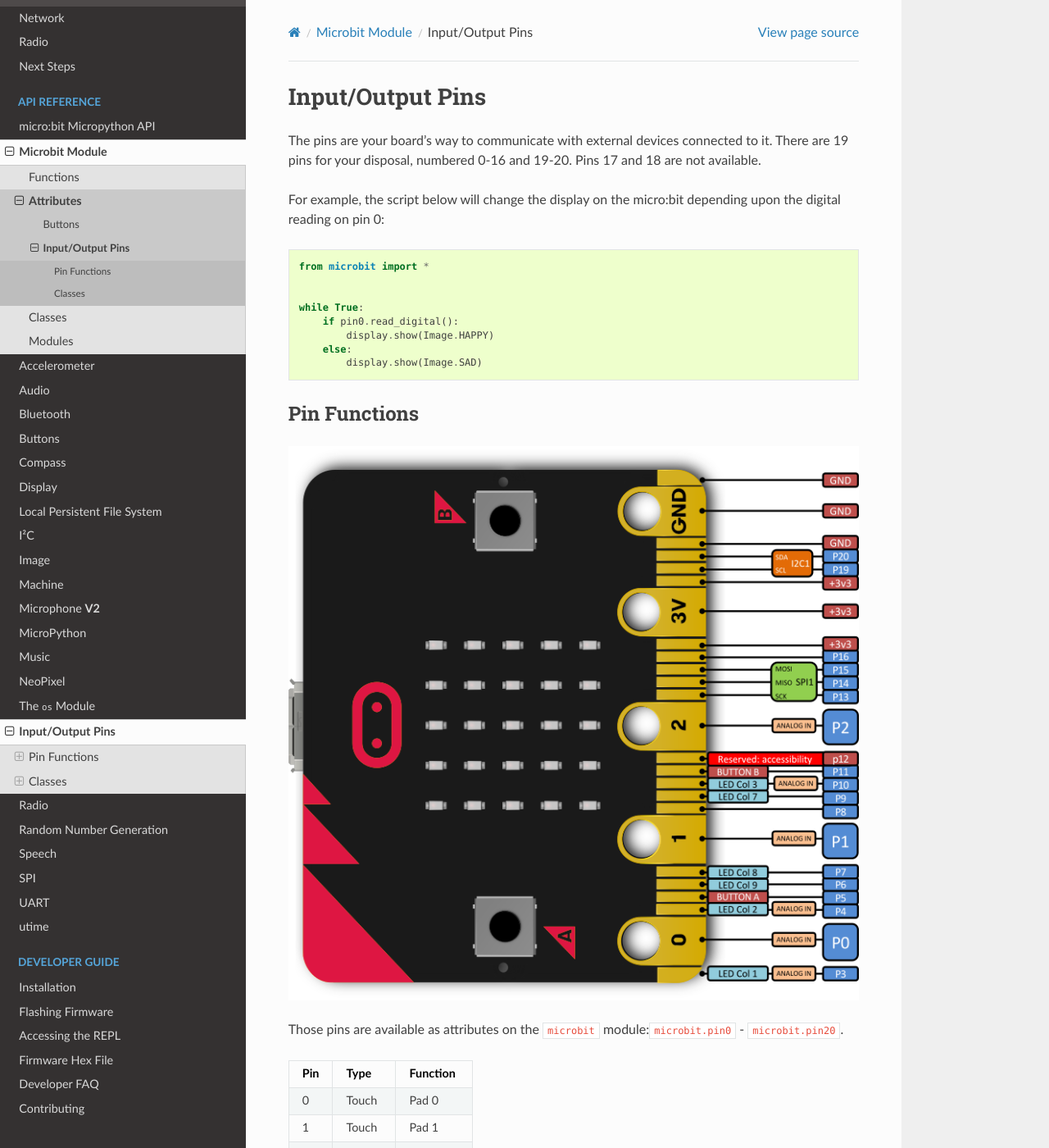
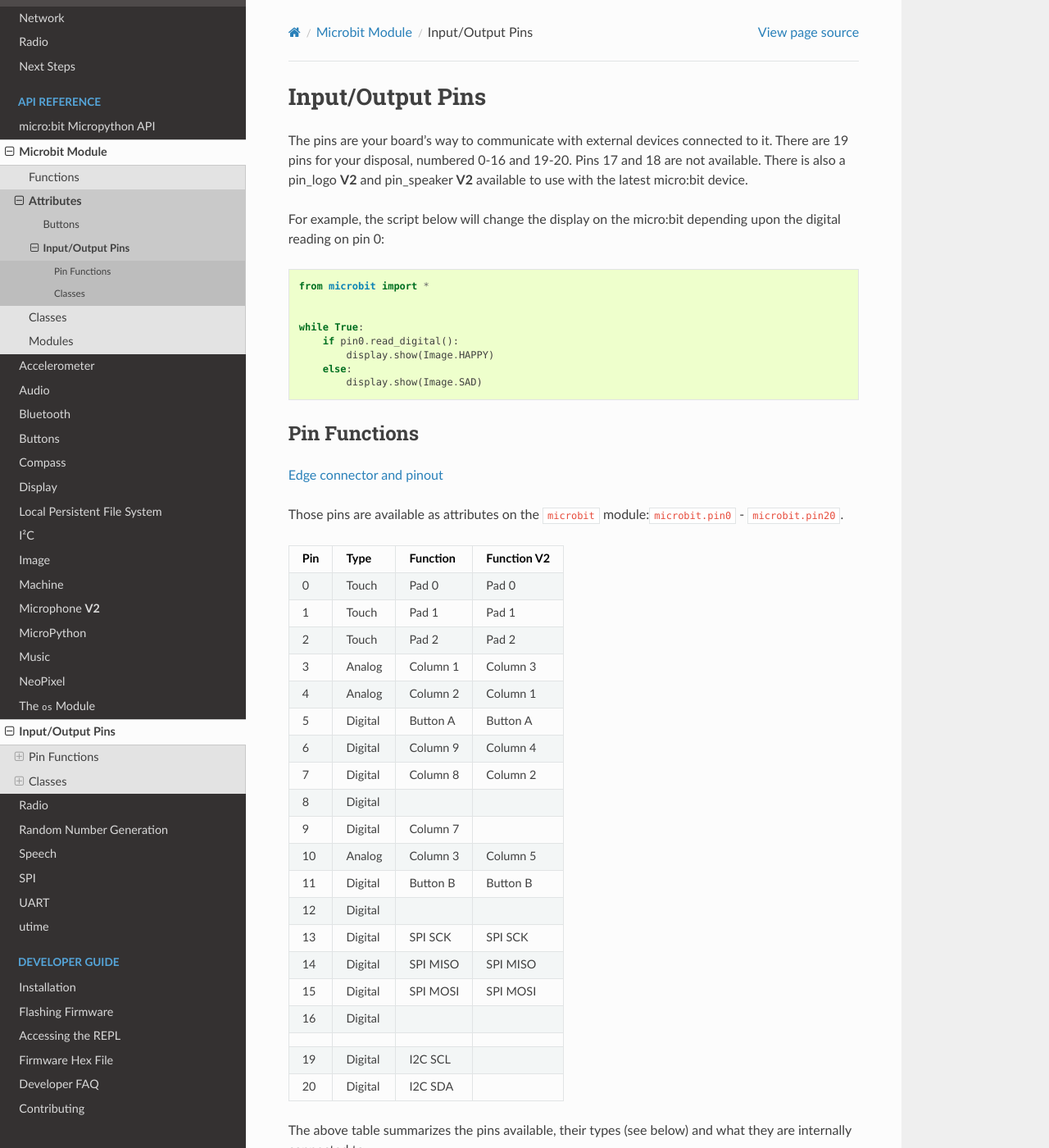
Before and after one commit to bbcmicrobit/micropython, a Sphinx documentation site: the page built from docs/pin.rst, in a window 1280 px wide and 1400 px high. Shown: the whole window at 82% size. Built offline with Sphinx 7.4.7 and the Read the Docs theme 2.0.0, drawn with Linux system fonts in a browser that asks for light colours; some of the changed text lies outside the part shown.

```diff
--- a/docs/index.rst
+++ b/docs/index.rst
@@ -8,7 +8,7 @@ BBC micro:bit MicroPython documentation
 
 Welcome!
 
-The `BBC micro:bit<https://microbit.org>`_ is a small computing device for children. One of the
+The `BBC micro:bit <https://microbit.org>`_ is a small computing device for children. One of the
 languages it understands is the popular Python programming language. The
 version of Python that runs on the BBC micro:bit is called MicroPython.
 
--- a/docs/pin.rst
+++ b/docs/pin.rst
@@ -5,7 +5,8 @@ Input/Output Pins
 
 The pins are your board's way to communicate with external devices connected to
 it. There are 19 pins for your disposal, numbered 0-16 and 19-20. Pins 17 and
-18 are not available.
+18 are not available. There is also a pin_logo **V2** and pin_speaker **V2**
+available to use with the latest micro:bit device.
 
 For example, the script below will change the display on the micro:bit
 depending upon the digital reading on pin 0::
@@ -23,56 +24,63 @@ depending upon the digital reading on pin 0::
 Pin Functions
 =============
 
-.. image:: pinout.png
+`Edge connector and pinout <https://tech.microbit.org/hardware/edgeconnector/#edge-connector-pins)>`_
 
 Those pins are available as attributes on the ``microbit``
 module:``microbit.pin0`` - ``microbit.pin20``.
 
-+-----+---------+----------+
-| Pin | Type    | Function |
-+=====+=========+==========+
-|  0  | Touch   | Pad 0    |
-+-----+---------+----------+
-|  1  | Touch   | Pad 1    |
-+-----+---------+----------+
-|  2  | Touch   | Pad 2    |
-+-----+---------+----------+
-|  3  | Analog  | Column 1 |
-+-----+---------+----------+
-|  4  | Analog  | Column 2 |
-+-----+---------+----------+
-|  5  | Digital | Button A |
-+-----+---------+----------+
-|  6  | Digital | Column 9 |
-+-----+---------+----------+
-|  7  | Digital | Column 8 |
-+-----+---------+----------+
-|  8  | Digital |          |
-+-----+---------+----------+
-|  9  | Digital | Column 7 |
-+-----+---------+----------+
-|  10 | Analog  | Column 3 |
-+-----+---------+----------+
-|  11 | Digital | Button B |
-+-----+---------+----------+
-|  12 | Digital |          |
-+-----+---------+----------+
-|  13 | Digital | SPI SCK  |
-+-----+---------+----------+
-|  14 | Digital | SPI MISO |
-+-----+---------+----------+
-|  15 | Digital | SPI MOSI |
-+-----+---------+----------+
-|  16 | Digital |          |
-+-----+---------+----------+
-+-----+---------+----------+
-|  19 | Digital | I2C SCL  |
-+-----+---------+----------+
-|  20 | Digital | I2C SDA  |
-+-----+---------+----------+
++-----+---------+----------+-----------------+
+| Pin | Type    | Function | Function **V2** |
++=====+=========+==========+=================+
+|  0  | Touch   | Pad 0    | Pad 0           |
++-----+---------+----------+-----------------+
+|  1  | Touch   | Pad 1    | Pad 1           |
++-----+---------+----------+-----------------+
+|  2  | Touch   | Pad 2    | Pad 2           |
++-----+---------+----------+-----------------+
+|  3  | Analog  | Column 1 | Column 3        |
++-----+---------+----------+-----------------+
+|  4  | Analog  | Column 2 | Column 1        |
++-----+---------+----------+-----------------+
+|  5  | Digital | Button A | Button A        |
++-----+---------+----------+-----------------+
+|  6  | Digital | Column 9 | Column 4        |
++-----+---------+----------+-----------------+
+|  7  | Digital | Column 8 | Column 2        |
++-----+---------+----------+-----------------+
+|  8  | Digital |          |                 |
++-----+---------+----------+-----------------+
+|  9  | Digital | Column 7 |                 |
++-----+---------+----------+-----------------+
+|  10 | Analog  | Column 3 | Column 5        |
++-----+---------+----------+-----------------+
+|  11 | Digital | Button B | Button B        |
++-----+---------+----------+-----------------+
+|  12 | Digital |          |                 |
++-----+---------+----------+-----------------+
+|  13 | Digital | SPI SCK  | SPI SCK         |
++-----+---------+----------+-----------------+
+|  14 | Digital | SPI MISO | SPI MISO        |
++-----+---------+----------+-----------------+
+|  15 | Digital | SPI MOSI | SPI MOSI        |
++-----+---------+----------+-----------------+
+|  16 | Digital |          |                 |
++-----+---------+----------+-----------------+
++-----+---------+----------+-----------------+
+|  19 | Digital | I2C SCL  |                 |
++-----+---------+----------+-----------------+
+|  20 | Digital | I2C SDA  |                 |
++-----+---------+----------+-----------------+
 
 The above table summarizes the pins available, their types (see below) and what
 they are internally connected to.
+
+The latest micro:bit device **V2** has two additional pins that you can access
+in MicroPython, but that are not available via the edge connector:
+
+- ``pin_logo`` - A touch sensitive logo pin on the front of the micro:bit. which by
+default is set to capacative touch mode.
+- ``pin_speaker`` - A pin to control the sound output of the micro:bit speaker.
 
 
 Pulse-Width Modulation
@@ -199,10 +207,21 @@ its own to that.
         Return ``True`` if the pin is being touched with a finger, otherwise
         return ``False``.
 
+        .. note::
+            The default touch mode for the pins on the edge connector is
+            `resistive`. The default for the logo pin **V2** is capacative.
+
+        **Resitive touch**
         This test is done by measuring how much resistance there is between the
         pin and ground.  A low resistance gives a reading of ``True``.  To get
         a reliable reading using a finger you may need to touch the ground pin
         with another part of your body, for example your other hand.
+
+        **Capacative touch**
+        This test is done by interacting with the electric field of a capacitor
+        using the a finger as a conductor.`Capacative touch
+        <https://www.allaboutcircuits.com/technical-articles/introduction-to-capacitive-touch-sensing/>`_
+        does not require you to make a ground connection as part of a circuit.
 
 The pull mode for a pin is automatically configured when the pin changes to an
 input mode. Input modes are when you call ``read_analog`` / ``read_digital`` /
@@ -224,4 +243,4 @@ in ``read_digital`` mode with the given pull mode.
     <https://microbit-micropython.readthedocs.io/en/latest/display.html#microbit.display.off>`_.
 
     See the `edge connector data sheet
-    <http://tech.microbit.org/hardware/edgeconnector_ds>`_.
+    <http://tech.microbit.org/hardware/edgeconnector>`_.
```
Also changed, not shown: docs/music.rst (+17 -8 lines), docs/speech.rst (+4 -13 lines), 1 other file.
